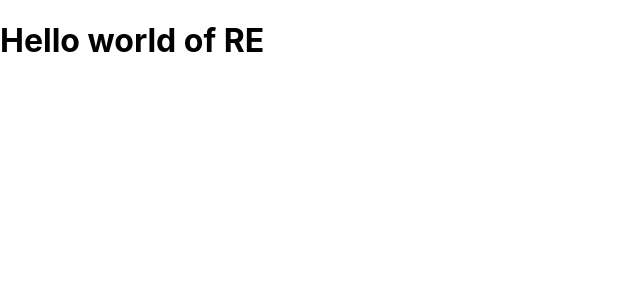
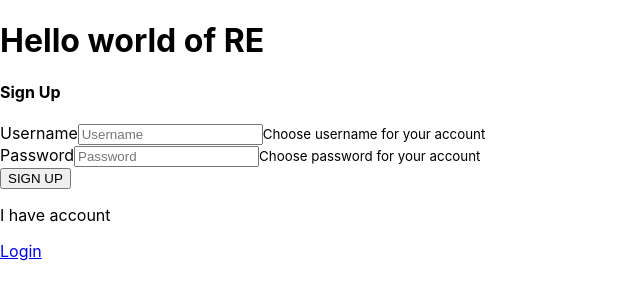
Before and after one commit to ReactApex/react-estate-site, a React (Create React App) app: page /register in a window 1280 px wide. Shown: the top 300 px of the page, without its empty margins (0-640 px from the left). Built offline with nearby package versions, Linux system fonts and the light colour scheme.

Commit message:
user login

```diff
--- a/src/App.jsx
+++ b/src/App.jsx
@@ -1,8 +1,10 @@
 import React, { Component } from "react";
 import { Provider } from "react-redux";
 import { Route, Switch } from "react-router-dom";
+import Login from "./components/login/Login";
 
 import store from "./store";
+import Register from "./components/register/Register";
 
 class App extends Component {
   render() {
@@ -10,7 +12,8 @@ class App extends Component {
       <Provider store={store}>
         <h1>Hello world of RE</h1>
         <Switch>
-          <Route path="/" />
+          <Route path="/login" component={Login} />
+          <Route path="/register" component={Register} />
         </Switch>
       </Provider>
     );
--- /dev/null
+++ b/src/actions/user.js
@@ -0,0 +1,71 @@
+import axios from "axios";
+const SIGN_UP_USER = "SIGN_UP_USER";
+const LOG_IN_USER = "LOG_IN__USER";
+const FETCH_USER_TICKETS = "FETCH_USER_TICKETS";
+const LOG_OUT_USER = "LOG_OUT_USER";
+const USER_ACTION_ERROR = "USER_ACTION_ERROR";
+const CLEAR_ERRORS = "CLEAR_ERRORS";
+
+const baseUrl = "http://localhost:4000";
+
+const userCreateError = error => ({
+  type: USER_ACTION_ERROR,
+  error
+});
+
+const userCreateSuccess = user => ({
+  type: SIGN_UP_USER,
+  user
+});
+
+export const clearErrors = () => dispatch => {
+  dispatch({ type: CLEAR_ERRORS });
+};
+
+export const createUser = data => dispatch => {
+  axios
+    .post(`${baseUrl}/user/create`, { ...data })
+    .then(response => {
+      dispatch(userCreateSuccess(response.data));
+      dispatch(clearErrors());
+    })
+    .catch(err => dispatch(userCreateError(err.response)));
+};
+
+const userLoginSuccess = user => ({
+  type: LOG_IN_USER,
+  user
+});
+
+export const loginUser = data => dispatch => {
+  axios
+    .post(`${baseUrl}/user/login`, { ...data })
+    .then(response => {
+      dispatch(userLoginSuccess(response.data));
+      dispatch(clearErrors());
+    })
+    .catch(err => dispatch(userCreateError(err.response)));
+};
+
+const userTicketsFetchSuccess = user => ({
+  type: FETCH_USER_TICKETS,
+  tickets: user.tickets
+});
+
+export const fetchUserTickets = userId => dispatch => {
+  axios
+    .get(`${baseUrl}/user/${userId}`)
+    .then(response => {
+      dispatch(userTicketsFetchSuccess(response.data));
+    })
+    .catch(console.error);
+};
+
+const userLogOutSuccess = () => ({
+  type: LOG_OUT_USER,
+  logout: true
+});
+
+export const logMeOut = () => dispatch => {
+  dispatch(userLogOutSuccess());
+};
--- /dev/null
+++ b/src/components/login/Login.jsx
@@ -0,0 +1,94 @@
+import React, { Component, Fragment } from "react";
+import { connect } from "react-redux";
+import { loginUser } from "../../actions/user";
+import { Link } from "react-router-dom";
+
+const initialState = {
+  email: "",
+  password: ""
+};
+
+class LoginForm extends Component {
+  state = initialState;
+
+  login = e => {
+    e.preventDefault();
+    console.log(this.state);
+    this.props.loginUser(this.state);
+    this.setState(initialState);
+  };
+
+  handleChange = e => {
+    e.preventDefault();
+    this.setState({
+      [e.target.name]: e.target.value
+    });
+  };
+
+  componentDidMount() {
+    if (this.props.user) {
+      this.props.history.push("/");
+    }
+  }
+
+  componentDidUpdate() {
+    if (this.props.user) {
+      this.props.history.push("/");
+    }
+  }
+
+  render() {
+    return (
+      <Fragment>
+        <div className="d-flex flex-row justify-content-center mt-5">
+          <div className="col-10 col-md-8 col-lg-6 col-xl-4">
+            <div className="card p-5">
+              <h4>Login</h4>
+              <form onSubmit={this.login}>
+                <div className="form-group">
+                  <label htmlFor="username">Email</label>
+                  <input
+                    type="text"
+                    name="email"
+                    placeholder="Email"
+                    className="form-control"
+                    value={this.state.email}
+                    onChange={e => this.handleChange(e)}
+                  />
+                </div>
+                <div className="form-group">
+                  <label htmlFor="password">Password</label>
+                  <input
+                    type="password"
+                    name="password"
+                    placeholder="Password"
+                    className="form-control"
+                    value={this.state.password}
+                    onChange={e => this.handleChange(e)}
+                  />
+                </div>
+                <div className="form-group">
+                  <input
+                    type="submit"
+                    value="LOGIN"
+                    className="btn btn-md btn-success"
+                  />
+                </div>
+              </form>
+              <p>I do not have account</p>
+              <Link to="/register">Sign Me Up</Link>
+            </div>
+          </div>
+        </div>
+      </Fragment>
+    );
+  }
+}
+
+function mapStateToProps(state) {
+  return {
+    user: state.userReducer
+  };
+}
+
+export default connect(mapStateToProps, { loginUser })(LoginForm);
--- /dev/null
+++ b/src/components/register/Register.jsx
@@ -0,0 +1,87 @@
+import React, { Component, Fragment } from "react";
+import { createUser } from "../../actions/user";
+import { connect } from "react-redux";
+import { Link } from "react-router-dom";
+
+const initialState = {
+  email: "",
+  password: ""
+};
+
+class SignUpForm extends Component {
+  state = initialState;
+
+  signUp = e => {
+    e.preventDefault();
+    this.props.createUser(this.state);
+    this.setState(initialState);
+  };
+
+  handleChange = e => {
+    e.preventDefault();
+    this.setState({
+      [e.target.name]: e.target.value
+    });
+  };
+
+  render() {
+    return (
+      <Fragment>
+        <div className="d-flex flex-row justify-content-center mt-5">
+          <div className="col-10 col-md-8 col-lg-6 col-xl-4">
+            <div className="card p-5">
+              <h4>Sign Up</h4>
+              <form onSubmit={this.signUp}>
+                <div className="form-group">
+                  <label htmlFor="username">Username</label>
+                  <input
+                    type="text"
+                    name="username"
+                    placeholder="Username"
+                    className="form-control"
+                    value={this.state.email}
+                    onChange={e => this.handleChange(e)}
+                  />
+                  <small className="form-text text-muted">
+                    Choose username for your account
+                  </small>
+                </div>
+                <div className="form-group">
+                  <label htmlFor="username">Password</label>
+                  <input
+                    type="password"
+                    name="password"
+                    placeholder="Password"
+                    className="form-control"
+                    value={this.state.password}
+                    onChange={e => this.handleChange(e)}
+                  />
+                  <small className="form-text text-muted">
+                    Choose password for your account
+                  </small>
+                </div>
+                <div className="form-group">
+                  <input
+                    type="submit"
+                    value="SIGN UP"
+                    className="btn btn-md btn-success"
+                  />
+                </div>
+              </form>
+              <p>I have account</p>
+              <Link to="/login">Login</Link>
+            </div>
+          </div>
+        </div>
+      </Fragment>
+    );
+  }
+}
+
+function mapStateToProps(state) {
+  return {
+    user: state.userReducer
+  };
+}
+
+export default connect(mapStateToProps, { createUser })(SignUpForm);
```
